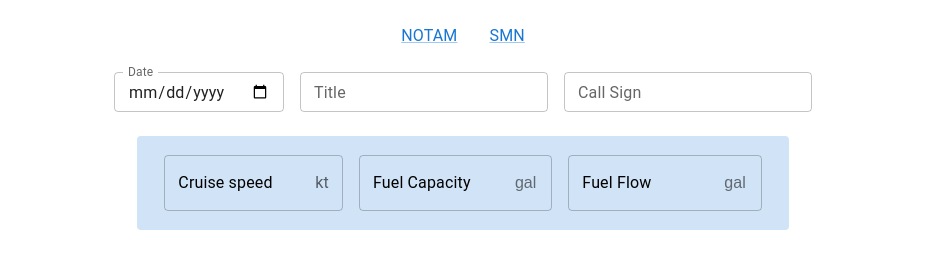
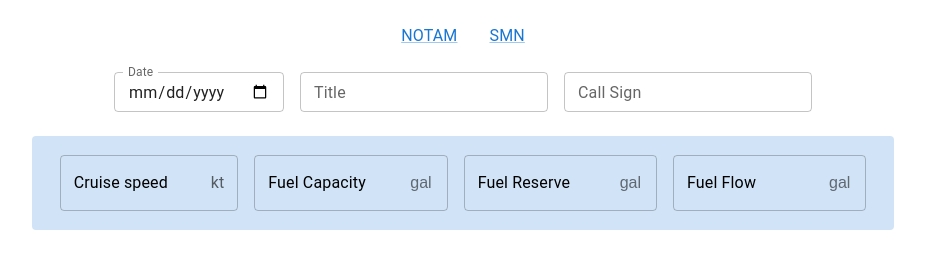
Before and after one commit to knoid/flight-planner, a React (Create React App) app: page / in a window 1280 px wide. Shown: the top 261 px of the page, without its empty margins (177-1102 px from the left). Built offline with nearby package versions, Linux system fonts and the light colour scheme; no server answers.

Commit message:
added reserve fuel input

```diff
--- a/src/App.tsx
+++ b/src/App.tsx
@@ -9,6 +9,7 @@ import { StoreProvider } from './components/store';
 import CruiseSpeedInput from './components/TextFields/CruiseSpeedInput';
 import FuelCapacityInput from './components/TextFields/FuelCapacityInput';
 import FuelFlowInput from './components/TextFields/FuelFlowInput';
+import FuelReserveInput from './components/TextFields/FuelReserveInput';
 import { WorldMagneticModel } from './WorldMagneticModel';
 
 const wmm = new WorldMagneticModel();
@@ -79,6 +80,7 @@ export default function App() {
               <Fieldset>
                 <CruiseSpeedInput />
                 <FuelCapacityInput />
+                <FuelReserveInput />
                 <FuelFlowInput />
               </Fieldset>
               <Section>
--- a/src/components/FlightPlanTable/WaypointRow.tsx
+++ b/src/components/FlightPlanTable/WaypointRow.tsx
@@ -1,6 +1,7 @@
 import { alpha, darken, lighten, styled, TableRow } from '@mui/material';
 import { useState } from 'react';
 import * as math from '../math';
+import { useStore } from '../store';
 import { TableCell } from '../Table';
 import AltitudeInput from '../TextFields/AltitudeInput';
 import TimeInput from '../TextFields/TimeInput';
@@ -60,6 +61,7 @@ export default function WaypointRow({
 }: TableRowProps) {
   const { index, partial } = commonCellsProps;
   const { code } = partial.leg;
+  const { fuel } = useStore();
   const metadata = useWaypoint(code);
 
   const [open, setOpen] = useState(typeof partial.leg.notes === 'string');
@@ -69,6 +71,8 @@ export default function WaypointRow({
 
   if (index > 0) {
     const hasRem = partial.remainingFuel !== -1;
+    const inReserve = hasRem && partial.remainingFuel <= fuel.reserve;
+    const noFuel = hasRem && partial.remainingFuel <= 0;
     return (
       <>
         <TableRow>
@@ -103,7 +107,7 @@ export default function WaypointRow({
           <FillInCell>{partial.eta ? formatTime(partial.eta) : ''}</FillInCell>
           <FillInCell />
           <TableCell>{partial.tripFuel !== -1 ? partial.tripFuel.toFixed(2) : ''}</TableCell>
-          <TableCell color={hasRem && partial.remainingFuel <= 0 ? 'error' : undefined}>
+          <TableCell color={noFuel ? 'error' : inReserve ? 'warning' : undefined}>
             {hasRem ? partial.remainingFuel.toFixed(2) : ''}
           </TableCell>
           <AddNotesCell onClick={toggleNotes} open={open} />
--- a/src/components/Table.tsx
+++ b/src/components/Table.tsx
@@ -41,7 +41,7 @@ export default function Table({ children }: TableProps) {
 }
 
 export interface TableCellProps {
-  color?: 'error';
+  color?: 'error' | 'warning';
   hideInPrint?: boolean;
 }
 
@@ -49,7 +49,7 @@ export const TableCell = styled(MuiTableCell, {
   shouldForwardProp: (propName) => propName !== 'hideInPrint',
 })<TableCellProps>(({ color, hideInPrint, padding, theme }) => ({
   ...(color && {
-    color: theme.palette.error.main,
+    color: theme.palette[color].main,
     fontWeight: 'bold',
   }),
   ...(hideInPrint && {
--- /dev/null
+++ b/src/components/TextFields/FuelReserveInput.tsx
@@ -0,0 +1,22 @@
+import { useEffect, useState } from 'react';
+import { useStore } from '../store';
+import FuelTextField from './FuelTextField';
+
+export default function FuelReserveInput() {
+  const { setFuel, fuel } = useStore();
+  const [rawValue, setRawValue] = useState(fuel.reserve > 0 ? fuel.reserve.toString() : '');
+  const value = Number(rawValue);
+
+  useEffect(() => {
+    setFuel({ reserve: value });
+  }, [value, setFuel]);
+
+  return (
+    <FuelTextField
+      inputProps={{ pattern: '[0-9.,]*' }}
+      label="Fuel Reserve"
+      onChange={(event) => setRawValue(event.currentTarget.value)}
+      value={rawValue}
+    />
+  );
+}
--- a/src/components/store/constants.ts
+++ b/src/components/store/constants.ts
@@ -19,6 +19,7 @@ export interface State {
   fuel: {
     capacity: number;
     flow: number;
+    reserve: number;
     unit: FuelUnit;
   };
   includeFrequencies: boolean;
@@ -35,6 +36,7 @@ export const initialState: State = {
   fuel: {
     capacity: -1,
     flow: -1,
+    reserve: -1,
     unit: FuelUnit.GallonUS,
   },
   includeFrequencies: true,
```
